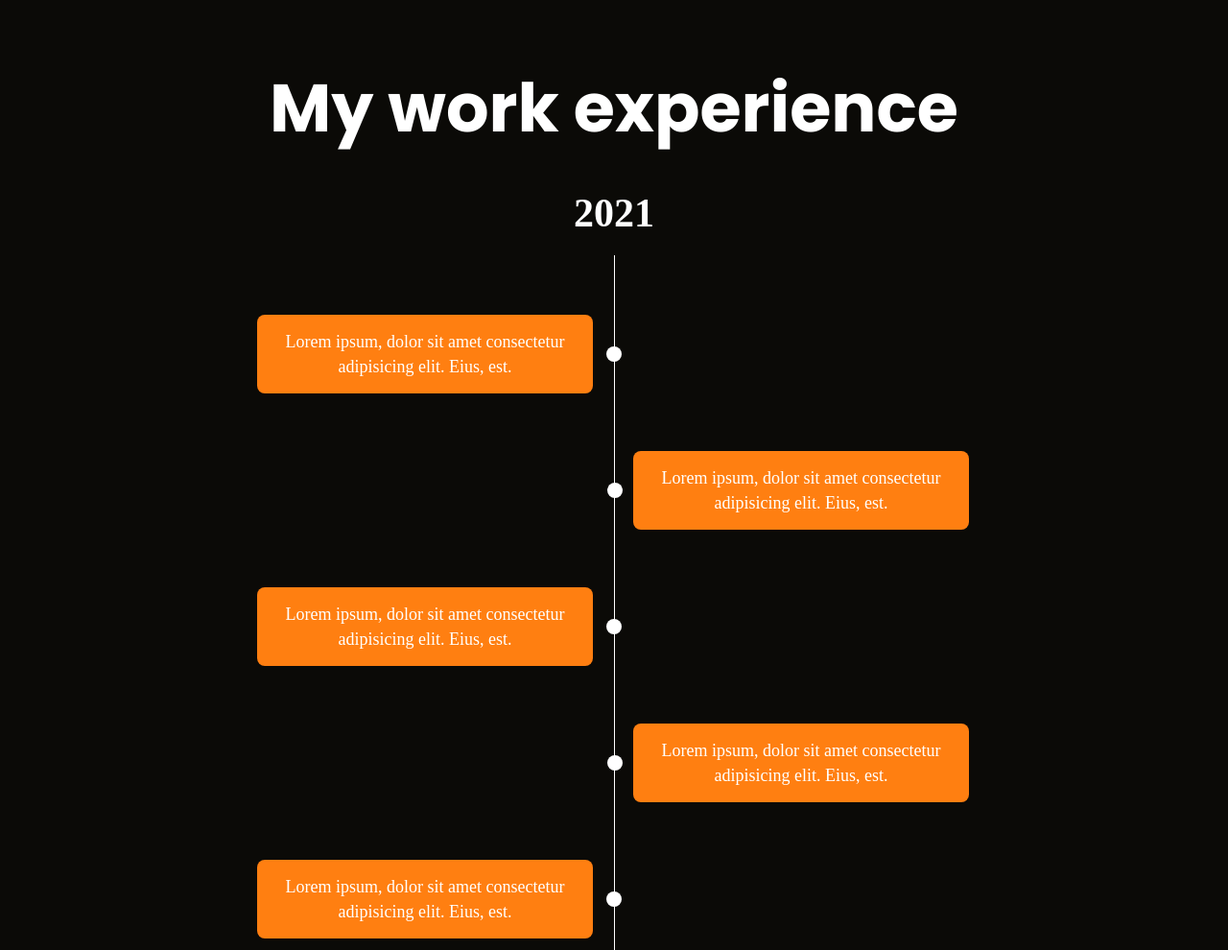
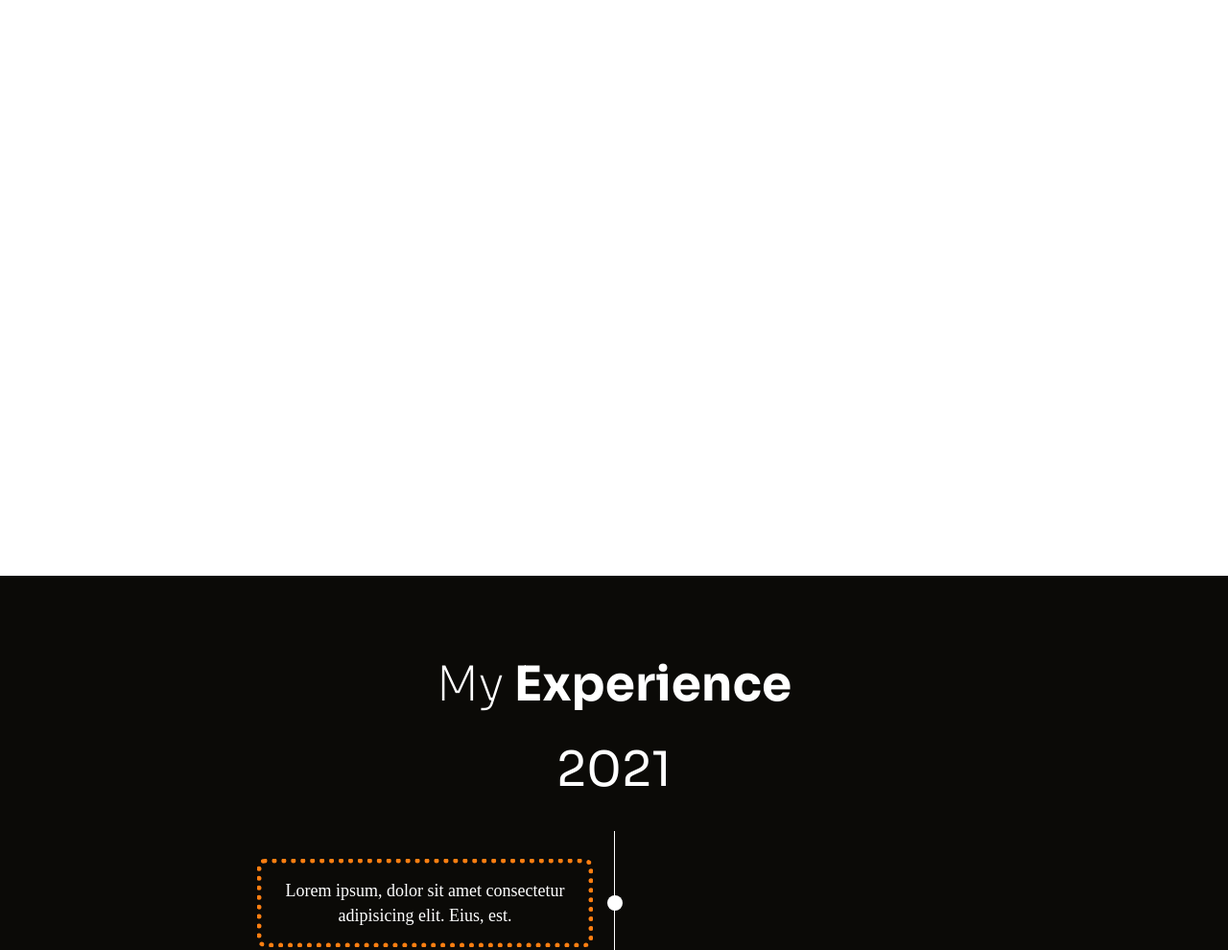
Before and after one commit to jjboy55/interview-test, a plain HTML site: page index.html in a window 1280 px wide. Shown: the top 990 px of the page at 96% size. Drawn offline with Linux system fonts and the light colour scheme; a web font is replaced by a local one.

```diff
--- a/index.html
+++ b/index.html
@@ -7,38 +7,14 @@
     <link rel="stylesheet" href="styles.css">
 </head>
 <body>
+    <div class="herosection">
+
+    </div>
     <div class="wrapper">
-        <div class="herosection">
-            <h1 class="my-work-experience">My work experience</h1>
-        </div>
+        <h1 class="my-work-experience"><span class="mywork">My</span> Experience</h1>
         <section class="block">
             <div class="each-year">
-                <div class="title">2021</div>
-                <div class="each-event">
-                    <div class="event-description">
-                        Lorem ipsum, dolor sit amet consectetur adipisicing elit. Eius, est.
-                    </div>
-                </div>
-                <div class="each-event">
-                    <div class="event-description">
-                        Lorem ipsum, dolor sit amet consectetur adipisicing elit. Eius, est.
-                    </div>
-                </div>
-                <div class="each-event">
-                    <div class="event-description">
-                        Lorem ipsum, dolor sit amet consectetur adipisicing elit. Eius, est.
-                    </div>
-                </div>
-                <div class="each-event">
-                    <div class="event-description">
-                        Lorem ipsum, dolor sit amet consectetur adipisicing elit. Eius, est.
-                    </div>
-                </div>
-                <div class="each-event">
-                    <div class="event-description">
-                        Lorem ipsum, dolor sit amet consectetur adipisicing elit. Eius, est.
-                    </div>
-                </div>
+                <div class="title"><p class="text">2021</p></div>
                 <div class="each-event">
                     <div class="event-description">
                         Lorem ipsum, dolor sit amet consectetur adipisicing elit. Eius, est.
@@ -58,9 +34,19 @@
         </section>
         <section class="block">
             <div class="each-year">
-                <div class="title">2022</div>
+                <div class="title"><p class="text">2022</p></div>
                 <div class="each-event">
                     <div class="event-description">Lorem ipsum, dolor sit amet consectetur adipisicing elit. Facilis, corrupti.</div>
+                </div>
+                <div class="each-event">
+                    <div class="event-description">
+                        Lorem ipsum, dolor sit amet consectetur adipisicing elit. Eius, est.
+                    </div>
+                </div>
+                <div class="each-event">
+                    <div class="event-description">
+                        Lorem ipsum, dolor sit amet consectetur adipisicing elit. Eius, est.
+                    </div>
                 </div>
             </div>
         </section>
--- a/styles.css
+++ b/styles.css
@@ -6,6 +6,10 @@
 @font-face {
     font-family: 'Poppins';
     src: url(Fonts/poppins/Poppins-Bold.ttf);
+}
+@font-face {
+    font-family: 'Poppins-Regular';
+    src: url(Fonts/Sora-VariableFont_wght.ttf);
 }
 
 *{
@@ -49,17 +53,26 @@ body{
 }
 
 .title{
+    display: inline-block;
     font-weight: bold;
-    font-family: 'Jet Brains Mono';
-    font-size: 42px;
+    font-family: 'Poppins-Regular';
+    font-weight: 400;
+    font-size: 50px;
     line-height: 52px;
     text-align: center;
-    padding: 20px;
-    transition: all 0.8s ease-in-out;
+}
+
+@keyframes cursor {
+    50% {border-color: transparent}
+}
+@keyframes typing {
+    from{width:0}
 }
 
 .each-event{
-    background-color: #FF7F11;
+    /* background-color: #FF7F11; */
+    border: 2px dotted #FF7F11 ;
+    border-width: 5px;
     padding: 15px;
     margin: 60px 50px;
     width:350px;
@@ -72,7 +85,7 @@ body{
     content: "";
     position: absolute;
     top: calc(50% - 8px);
-    left: -27px;
+    left: -33px;
     width: 16px;
     height: 16px;
     border-radius: 50%;
@@ -89,11 +102,31 @@ body{
 }
 
 .each-event:nth-child(even)::before{
-    left: calc(100% + 14px);
+    left: calc(100% + 20px);
 }
 .my-work-experience{
-    font-family: 'Poppins';
-    font-size: 70px;
+    font-family: 'Poppins-Regular';
+    font-size: 50px;
     margin-bottom: 50px;
 
 }
+
+.herosection{
+    width: 100%;
+    height: 600px;
+    background-color: white;
+}
+
+.text{
+    border-right: 2px solid;
+    width: 100%;
+    white-space: nowrap;
+    overflow: hidden;
+    animation: typing 1s steps(4), cursor .4s step-end infinite alternate;
+}
+
+.mywork{
+    font-family: 'Poppins-Regular';
+    font-weight: 200;
+
+}
```
Also changed, not shown: Fonts/Sora-VariableFont_wght.ttf (added), 2 other files.
